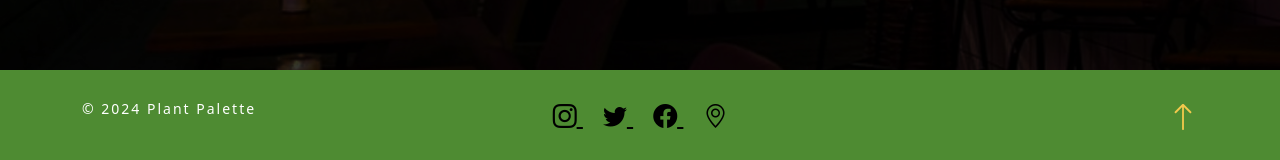
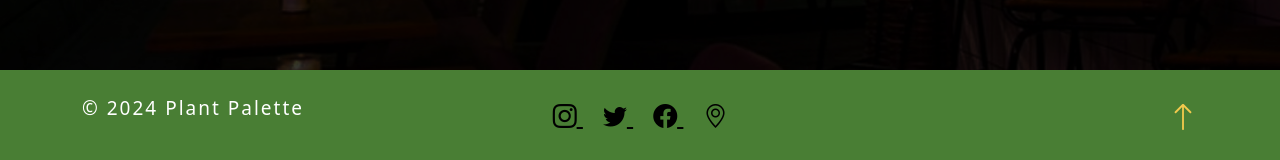
Before and after one commit to na000074/mtm6210_Final, a plain HTML site: page index.html in a window 1280 px wide. Shown: the part 2617-2777 px from the top of the page. Drawn offline with nearby package versions, Linux system fonts and the light colour scheme.

```diff
--- a/style.css
+++ b/style.css
@@ -264,13 +264,17 @@
 
 
 .footer-section {
-    background: #4e8b32;
-    color: white;
+    background: #497e34; /* darker green */
+}
+.footer-text {
+    color: #000000;
 }
 
+
 .footer-text {
-    font-size: 14px;
+    font-size: 19px;
     letter-spacing: 2px;
+    color: #ffffff;
 }
 
 .footer-icons a {
```
Also changed, not shown: 2 other files.
